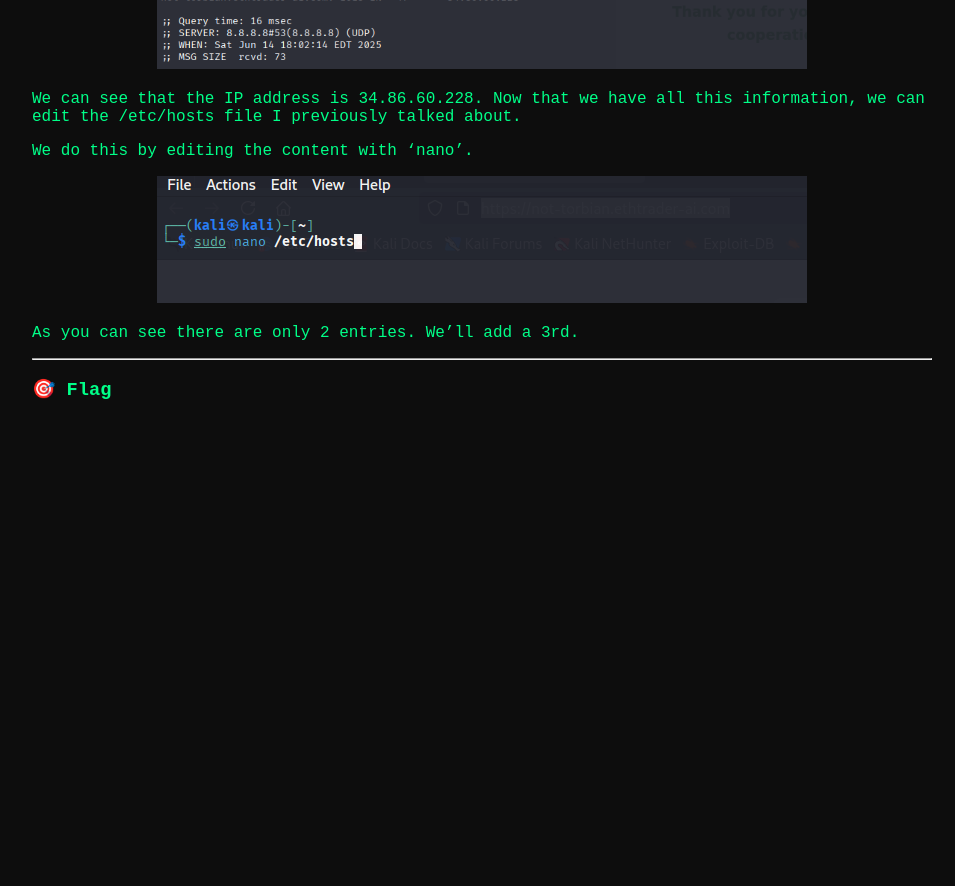
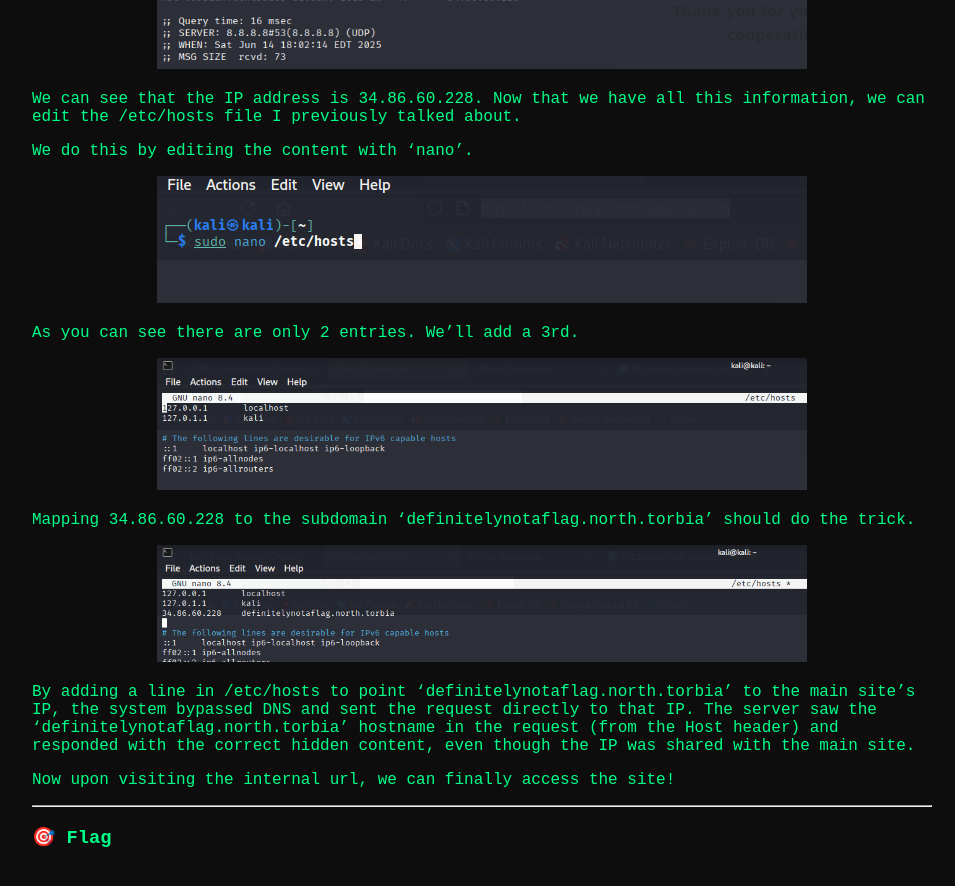
Before and after one commit to Matt-Hax/Matt-Hax.github.io, a Jekyll site: the page built from _ctf/CorrelationOne.md, in a window 1280 px wide and 900 px high, scrolled down 2255 px. Shown: the top 886 px of the window, without its empty margins (158-1113 px from the left). Built offline with Jekyll 4.4.1, drawn with Linux system fonts in a browser that asks for light colours; before the commit the page ends 2707 px from its top, so only the background shows below that.

Commit message:
Update CorrelationOne.md

```diff
--- a/_ctf/CorrelationOne.md
+++ b/_ctf/CorrelationOne.md
@@ -64,6 +64,20 @@ We do this by editing the content with 'nano'.
 
 As you can see there are only 2 entries. We'll add a 3rd.
 
+<p align="center">
+  <img src="/assets/images/8.png" alt="/etc/hosts content" width="650">
+</p>
+
+Mapping 34.86.60.228 to the subdomain 'definitelynotaflag.north.torbia' should do the trick.
+
+<p align="center">
+  <img src="/assets/images/9.png" alt="/etc/hosts content" width="650">
+</p>
+
+By adding a line in /etc/hosts to point 'definitelynotaflag.north.torbia' to the main site’s IP, the system bypassed DNS and sent the request directly to that IP.
+The server saw the 'definitelynotaflag.north.torbia' hostname in the request (from the Host header) and responded with the correct hidden content, even though the IP was shared with the main site.
+
+Now upon visiting the internal url, we can finally access the site!
 
 ---
 
```
